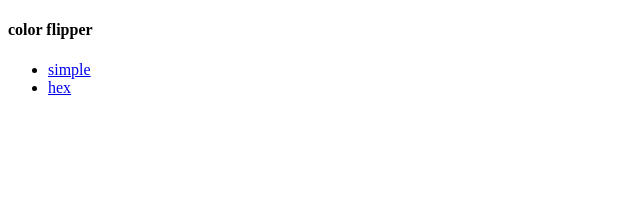
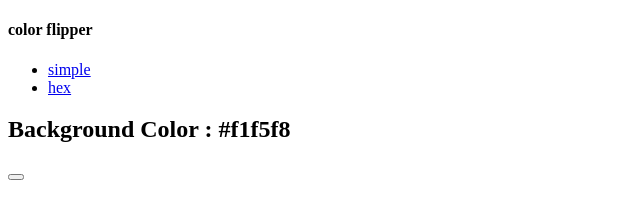
Before and after one commit to Daniel-Williams-ux/color-flipper, a plain HTML site: page index.html in a window 1280 px wide. Shown: the whole page, without its empty margins (0-640 px from the left). Drawn offline with Linux system fonts and the light colour scheme.

Commit message:
added main

```diff
--- a/index.html
+++ b/index.html
@@ -20,6 +20,14 @@
         <a href="hex.html">hex</a>
       </li>
   </nav>
+  <main>
+    <div class="container">
+      <h2>Background Color : <span class="color">
+        #f1f5f8
+      </span></h2>
+      <button class="btn btn-hero" id="btn"click me</button>
+
+  </main>
   <script src="script.js"></script>
 </body>
 
```
